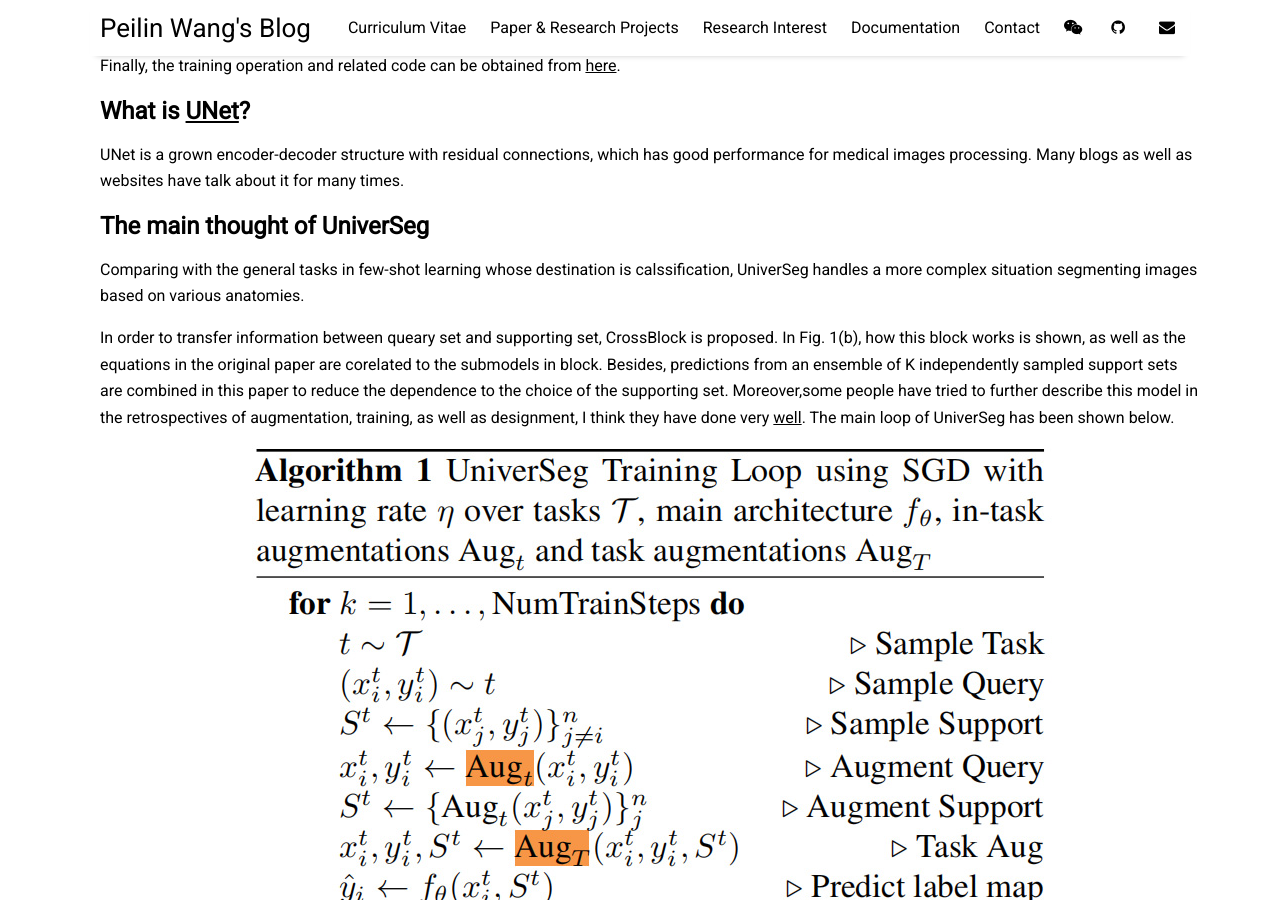
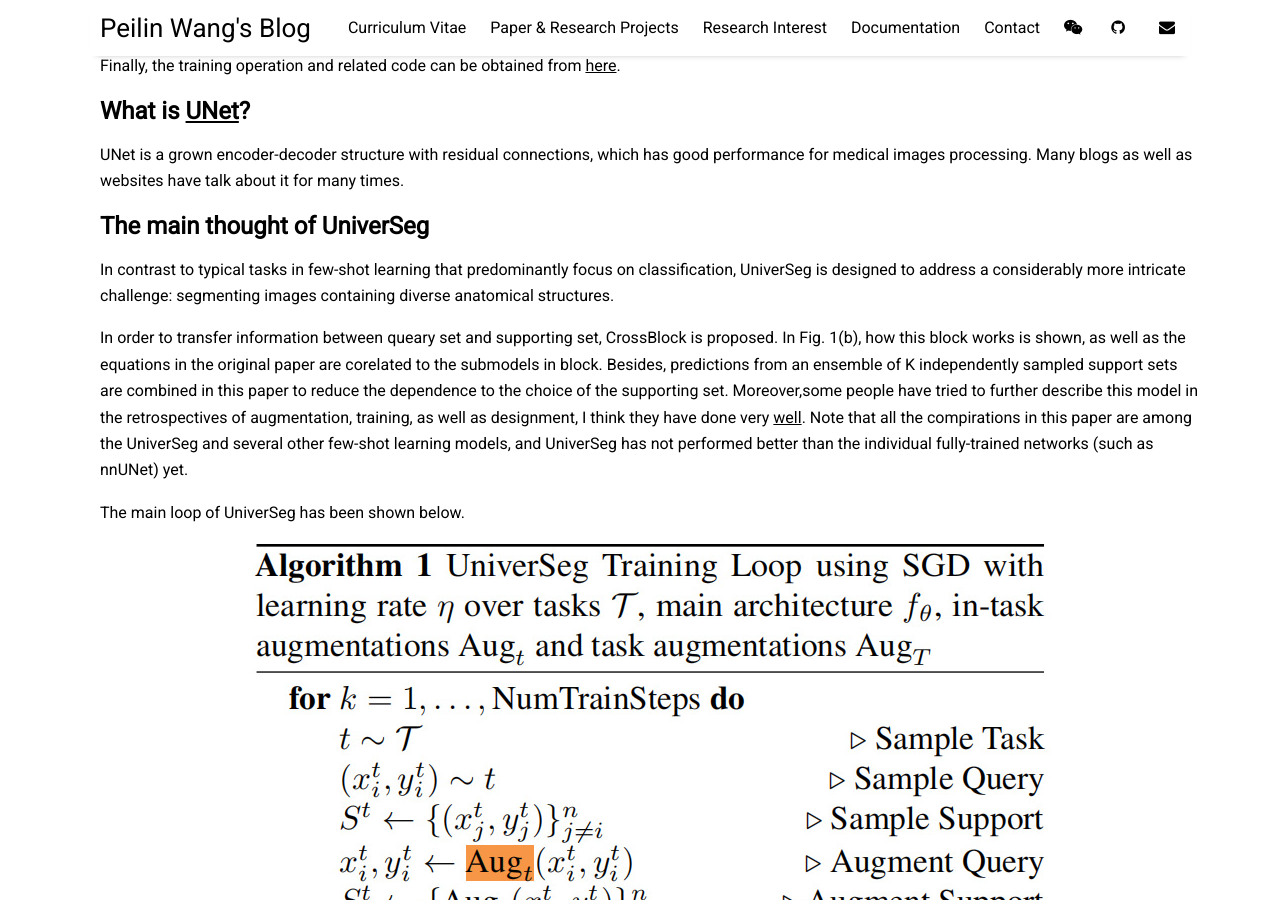
Before and after one commit to peilin-wang-git/peilin-wang-git.github.io, a Jekyll site: the page built from _posts/2023-08-06-PaperReading-MedicalLargeModel.md, in a window 1280 px wide and 900 px high, scrolled down 2928 px. Built offline with Jekyll 4.4.1, drawn with Linux system fonts in a browser that asks for light colours; nearby versions of some CDN libraries.

Commit message:
Update 2023-08-06-PaperReading-MedicalLargeModel.md

```diff
--- a/_posts/2023-08-06-PaperReading-MedicalLargeModel.md
+++ b/_posts/2023-08-06-PaperReading-MedicalLargeModel.md
@@ -36,9 +36,11 @@ Finally, the training operation and related code can be obtained from [here](htt
 UNet is a grown  encoder-decoder structure with residual connections, which has good performance for medical images processing. Many blogs as well as websites have talk about it for many times.
 
 ## The main thought of UniverSeg
-Comparing with the general tasks in few-shot learning whose destination is calssification, UniverSeg handles a more complex situation segmenting images based on various anatomies.
+In contrast to typical tasks in few-shot learning that predominantly focus on classification, UniverSeg is designed to address a considerably more intricate challenge: segmenting images containing diverse anatomical structures.
 
-In order to transfer information between queary set and supporting set, CrossBlock is proposed. In Fig. 1(b), how this block works is shown, as well as the equations in the original paper are corelated to the submodels in block. Besides, predictions from an ensemble of K independently sampled support sets are combined in this paper to reduce the dependence to the choice of the supporting set. Moreover,some people have tried to further describe this model in the retrospectives of augmentation, training, as well as designment, I think they have done very [well](https://blog.csdn.net/qq_40943760/article/details/130493000). The main loop of UniverSeg has been shown below.
+In order to transfer information between queary set and supporting set, CrossBlock is proposed. In Fig. 1(b), how this block works is shown, as well as the equations in the original paper are corelated to the submodels in block. Besides, predictions from an ensemble of K independently sampled support sets are combined in this paper to reduce the dependence to the choice of the supporting set. Moreover,some people have tried to further describe this model in the retrospectives of augmentation, training, as well as designment, I think they have done very [well](https://blog.csdn.net/qq_40943760/article/details/130493000). Note that all the compirations in this paper are among the UniverSeg and several other few-shot learning models, and UniverSeg has not performed better than the individual fully-trained networks (such as nnUNet) yet.
+
+The main loop of UniverSeg has been shown below.
 ![Profile Picture](https://github.com/peilin-wang-git/peilin-wang-git.github.io/raw/main/assets/img/paper-reading-1-4.jpg)
 All the methods of augmentation have been shown below.
 ![Profile Picture](https://github.com/peilin-wang-git/peilin-wang-git.github.io/raw/main/assets/img/paper-reading-1-5.jpg)
```
